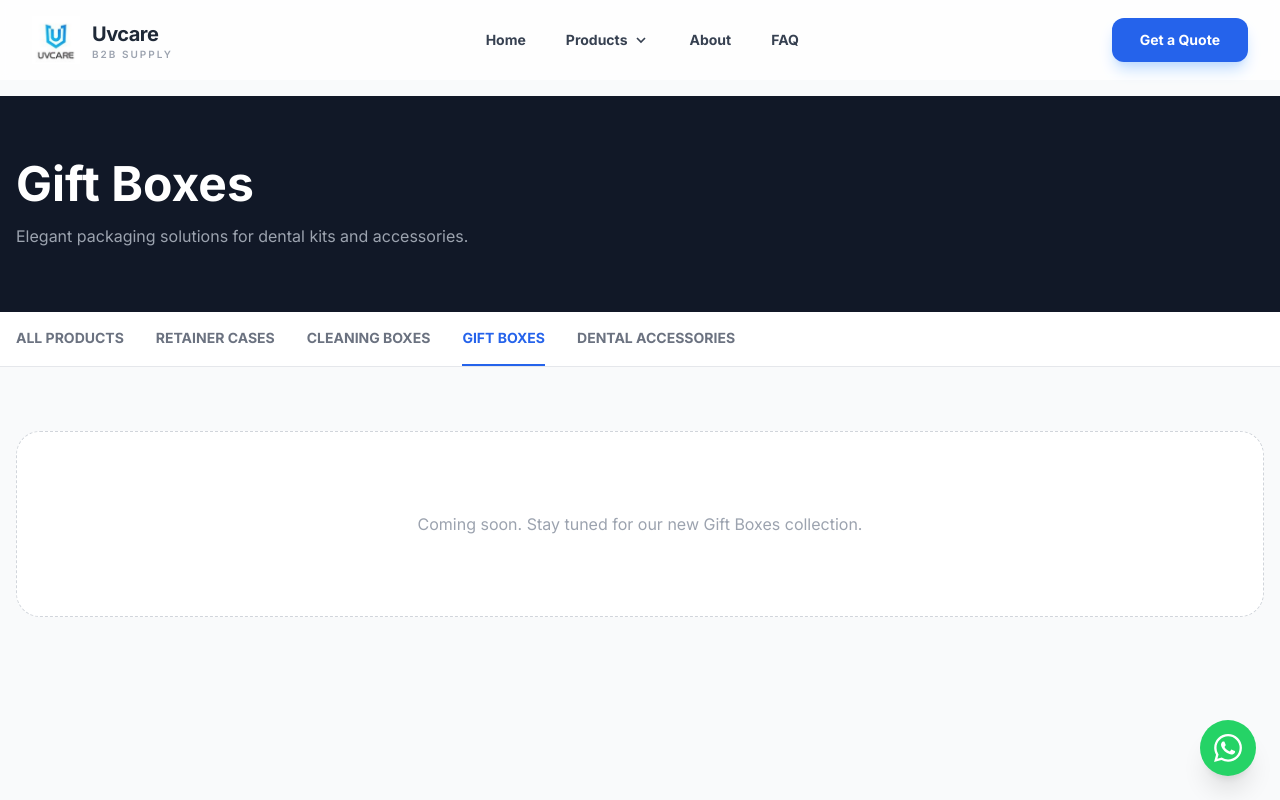
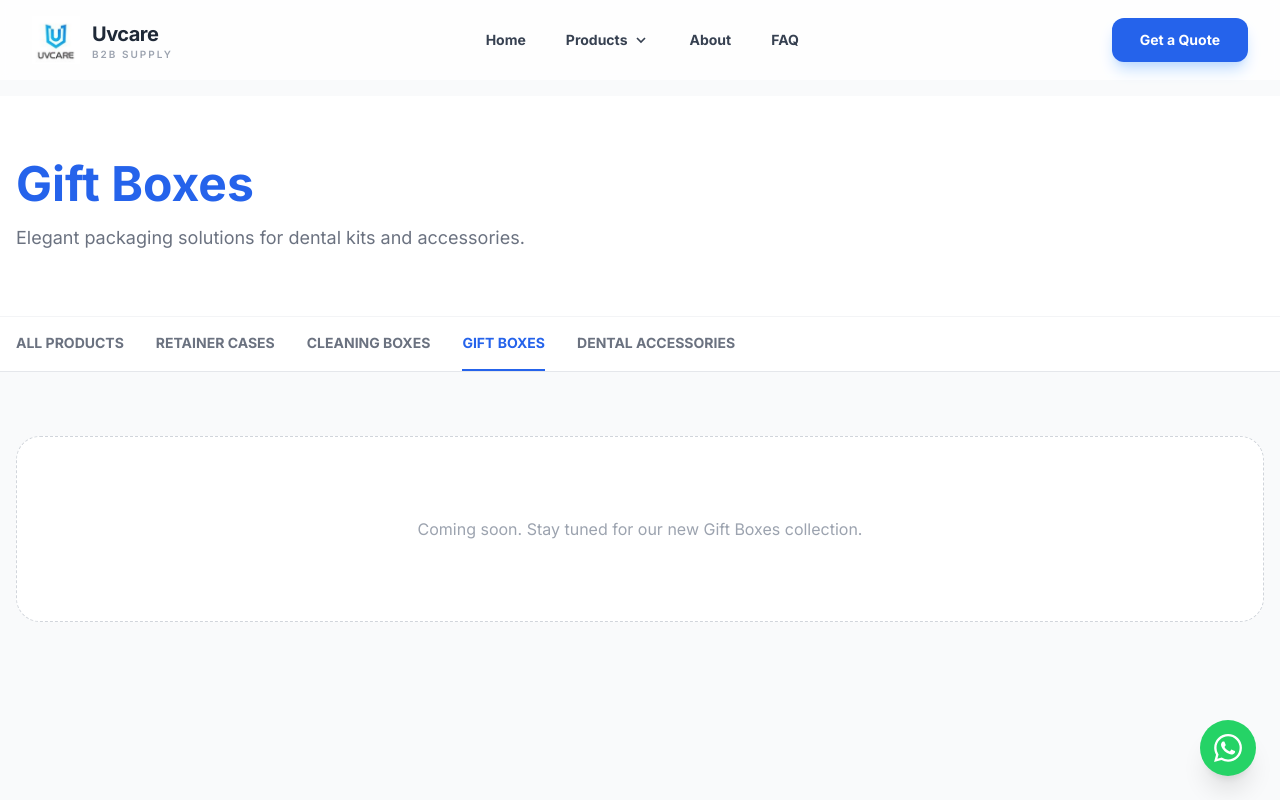
Before and after one commit to ZhuoyaBan/dental-care-b2b, a Next.js app: page /products/gift-box in a window 1280 px wide. Shown: the top 800 px of the page. Built offline with nearby package versions, Linux system fonts and the light colour scheme.

Commit message:
Style Update: White background and blue text for Gift Boxes banner

```diff
--- a/app/products/gift-box/page.tsx
+++ b/app/products/gift-box/page.tsx
@@ -17,14 +17,15 @@ export default function Page() {
     <>
       <Header />
       <main className="pt-24 bg-gray-50 min-h-screen">
-        <section className="bg-gray-900 text-white py-16 px-4">
+        {/* Banner Section - Updated to White Background and Blue Text */}
+        <section className="bg-white border-b border-gray-100 py-16 px-4">
           <div className="max-w-7xl mx-auto">
-            <h1 className="text-3xl md:text-5xl font-bold mb-4">Gift Boxes</h1>
-            <p className="text-gray-400 max-w-2xl">Elegant packaging solutions for dental kits and accessories.</p>
+            <h1 className="text-3xl md:text-5xl font-bold mb-4 text-blue-600">Gift Boxes</h1>
+            <p className="text-gray-500 text-lg max-w-2xl">Elegant packaging solutions for dental kits and accessories.</p>
           </div>
         </section>
 
-        <section className="sticky top-16 z-40 bg-white border-b border-gray-200">
+        <section className="sticky top-20 z-40 bg-white border-b border-gray-200">
           <div className="max-w-7xl mx-auto px-4 overflow-x-auto text-sm font-bold">
             <div className="flex space-x-8 py-4 whitespace-nowrap">
               <Link href="/products" className="text-gray-500 hover:text-blue-600 transition-colors uppercase">ALL PRODUCTS</Link>
```
